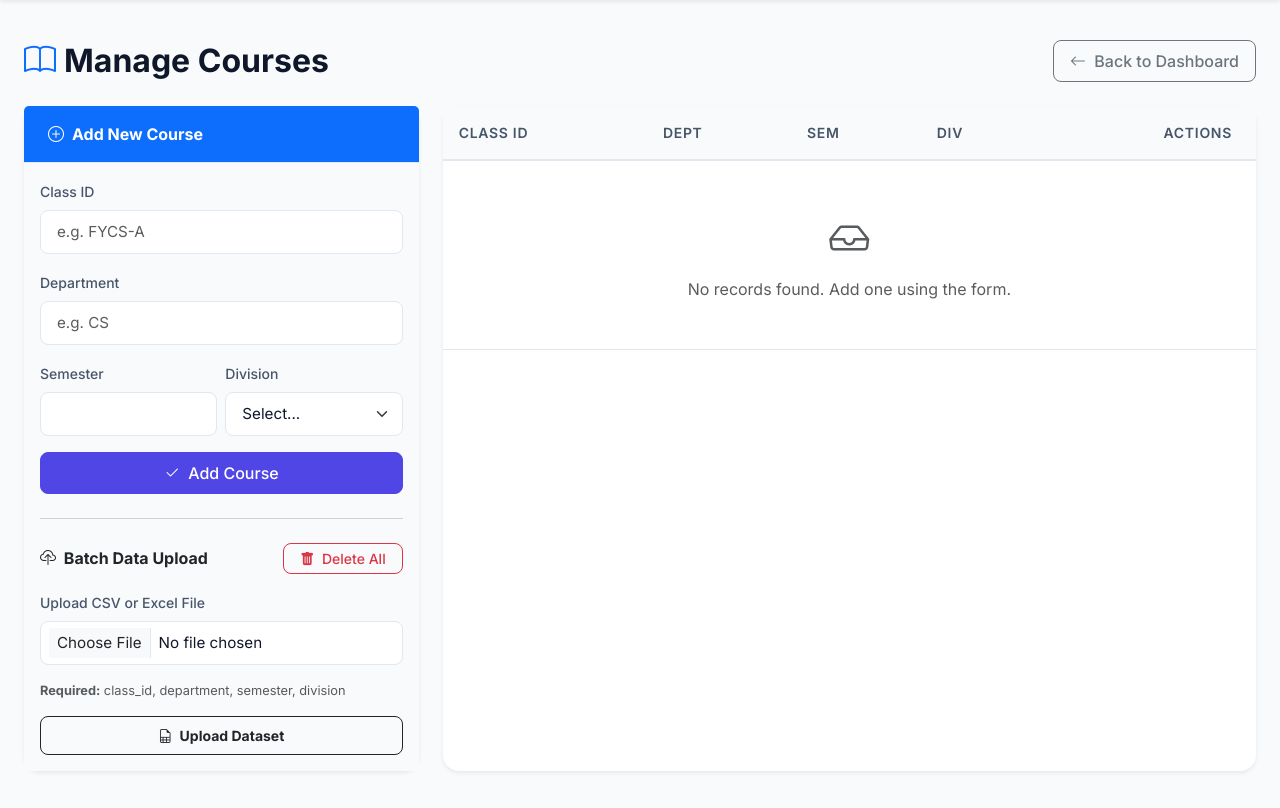
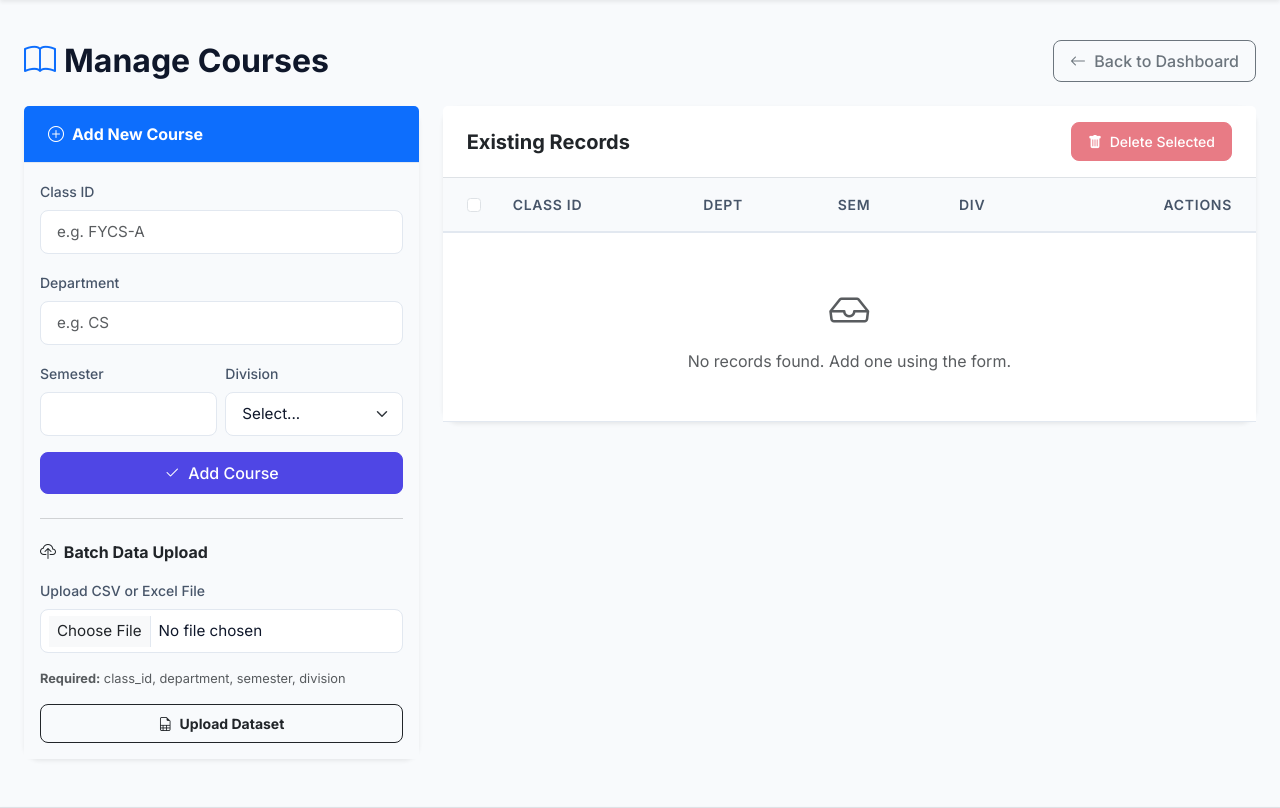
Before and after one commit to Saurabh-Yadav-4712/autotime-webapp, a Flask app: page /manage_courses in a window 1280 px wide. Shown: the part 57-865 px from the top of the page. Run offline with Flask 3, Linux system fonts and the light colour scheme; the visitor is signed in with stand-in values (Sample User, id 1); parts of the project's set-up code (start-up, migrations or seed data) failed here and were passed over.

Commit message:
Replace Delete All with Checkbox Multi-Delete, and auto-calculate required_hours for bulk imports

```diff
--- a/app/routes.py
+++ b/app/routes.py
@@ -327,11 +327,20 @@ def bulk_import(manage_type):
                     cid = get_val(row, 'class_id', 'classid')
                     tid = get_val(row, 'teacher_id', 'teacherid')
                     stype = get_val(row, 'subject_type', 'subjecttype') or 'Theory'
-                    req_hrs = get_val(row, 'required_hours', 'requiredhours') or 1
+                    req_hrs_raw = get_val(row, 'required_hours', 'requiredhours')
                     tot_hrs = get_val(row, 'total_course_hours', 'totalcoursehours', 'totalhours') or 50
                     sess_len = get_val(row, 'session_length', 'sessionlength') or 1
+
+                    if req_hrs_raw:
+                        req_hrs = int(req_hrs_raw)
+                    else:
+                        weeks_setting = Settings.query.filter_by(institute_code=inst_code, key='weeks_per_semester').first()
+                        weeks = int(weeks_setting.value) if weeks_setting else 15
+                        import math
+                        req_hrs = math.ceil(int(tot_hrs) / (weeks * int(sess_len)))
+
                     if not scode: raise ValueError("subject_code missing")
-                    s = Subject(institute_code=inst_code, subject_code=scode, subject_name=sname, class_id=cid, teacher_id=tid, subject_type=stype, required_hours=int(req_hrs), total_course_hours=int(tot_hrs), session_length=int(sess_len))
+                    s = Subject(institute_code=inst_code, subject_code=scode, subject_name=sname, class_id=cid, teacher_id=tid, subject_type=stype, required_hours=req_hrs, total_course_hours=int(tot_hrs), session_length=int(sess_len))
                     db.session.add(s)
                 db.session.commit()
                 success_count += 1
@@ -518,25 +527,31 @@ def delete_item(type, id):
 
     return redirect(url_for('main.' + route))
 
-@main_bp.route('/delete_all/<type>')
-def delete_all_items(type):
+@main_bp.route('/bulk_delete/<type>', methods=['POST'])
+def bulk_delete_items(type):
     if 'admin_id' not in session: return redirect(url_for('main.login_page'))
     inst_code = session['institute_code']
+    selected_ids = request.form.getlist('selected_ids')
+
+    if not selected_ids:
+        flash('No items selected for deletion.', 'warning')
+        if type == 'course': return redirect(url_for('main.manage_courses'))
+        if type == 'teacher': return redirect(url_for('main.manage_teachers'))
+        return redirect(url_for('main.manage_subjects'))
 
     try:
         if type == 'course':
-            num_deleted = Course.query.filter_by(institute_code=inst_code).delete()
+            num_deleted = Course.query.filter(Course.id.in_(selected_ids), Course.institute_code==inst_code).delete(synchronize_session=False)
             route = 'manage_courses'
-            flash(f'Successfully deleted all {num_deleted} courses.', 'info')
         elif type == 'teacher':
-            num_deleted = Teacher.query.filter_by(institute_code=inst_code).delete()
+            num_deleted = Teacher.query.filter(Teacher.id.in_(selected_ids), Teacher.institute_code==inst_code).delete(synchronize_session=False)
             route = 'manage_teachers'
-            flash(f'Successfully deleted all {num_deleted} teachers.', 'info')
         elif type == 'subject':
-            num_deleted = Subject.query.filter_by(institute_code=inst_code).delete()
+            num_deleted = Subject.query.filter(Subject.id.in_(selected_ids), Subject.institute_code==inst_code).delete(synchronize_session=False)
             route = 'manage_subjects'
-            flash(f'Successfully deleted all {num_deleted} subjects.', 'info')
+
         db.session.commit()
+        flash(f'Successfully deleted {num_deleted} items.', 'info')
     except Exception as e:
         db.session.rollback()
         flash(f'Error deleting items: {str(e)}', 'danger')
--- a/app/templates/admin/manage_master.html
+++ b/app/templates/admin/manage_master.html
@@ -132,7 +132,6 @@
                 <!-- BATCH UPLOAD SECTION -->
                 <div class="d-flex justify-content-between align-items-center mb-3">
                     <h6 class="fw-bold text-dark mb-0"><i class="bi bi-cloud-upload me-1"></i> Batch Data Upload</h6>
-                    <a href="/delete_all/{{ manage_type }}" class="btn btn-sm btn-outline-danger px-3 py-1" data-turbo="false" onclick="return confirm('WARNING: Are you sure you want to delete ALL {{ manage_type }}s? This action cannot be undone.');"><i class="bi bi-trash-fill me-1"></i> Delete All</a>
                 </div>
 
                 <form action="/bulk_import/{{ manage_type }}" method="POST" enctype="multipart/form-data">
@@ -159,12 +158,22 @@
 
     <!-- DATA TABLE (RIGHT SIDE) -->
     <div class="col-md-8">
+        <form id="bulkDeleteForm" action="/bulk_delete/{{ manage_type }}" method="POST" onsubmit="return confirm('Are you sure you want to delete the selected items?');">
             <div class="card shadow-sm border-0 h-100">
+                <div class="card-header bg-white border-bottom d-flex justify-content-between align-items-center py-3">
+                    <h5 class="mb-0 fw-bold text-dark">Existing Records</h5>
+                    <button type="submit" class="btn btn-sm btn-danger" id="bulkDeleteBtn" disabled>
+                        <i class="bi bi-trash-fill me-1"></i> Delete Selected
+                    </button>
+                </div>
                 <div class="card-body p-0">
                     <div class="table-responsive">
                         <table class="table table-hover align-middle mb-0">
                             <thead class="table-light">
                                 <tr>
+                                    <th class="ps-4" style="width: 40px;">
+                                        <input class="form-check-input" type="checkbox" id="selectAll">
+                                    </th>
                                     {% if manage_type == 'course' %}
                                     <th>Class ID</th><th>Dept</th><th>Sem</th><th>Div</th>
                                     {% elif manage_type == 'teacher' %}
@@ -178,15 +187,18 @@
                         <tbody>
                             {% for item in items %}
                             <tr>
+                                <td class="ps-4">
+                                    <input class="form-check-input item-checkbox" type="checkbox" name="selected_ids" value="{{ item.id }}">
+                                </td>
                                 {% if manage_type == 'course' %}
-                                <td class="fw-bold ps-4">{{ item.class_id }}</td><td>{{ item.department }}</td><td>{{ item.semester }}</td><td><span class="badge bg-secondary">{{ item.division }}</span></td>
+                                <td class="fw-bold">{{ item.class_id }}</td><td>{{ item.department }}</td><td>{{ item.semester }}</td><td><span class="badge bg-secondary">{{ item.division }}</span></td>
                                 {% elif manage_type == 'teacher' %}
-                                <td class="fw-bold ps-4">{{ item.teacher_id }}</td>
+                                <td class="fw-bold">{{ item.teacher_id }}</td>
                                 <td><div class="fw-semibold">{{ item.name }}</div><small class="text-muted">{{ item.email }}</small></td>
                                 <td><span class="badge bg-light text-dark border">{{ item.departments }}</span></td>
                                 <td><small class="text-muted">{{ item.available_days }}</small></td>
                                 {% elif manage_type == 'subject' %}
-                                <td class="fw-bold ps-4">{{ item.subject_code }}</td>
+                                <td class="fw-bold">{{ item.subject_code }}</td>
                                 <td><div class="fw-semibold">{{ item.subject_name }}</div><span class="badge bg-light text-dark border">{{ item.subject_type }}</span></td>
                                 <td><small class="text-muted">{{ item.class_id }}</small></td>
                                 <td>{{ item.teacher_id }}</td>
@@ -201,7 +213,7 @@
                             {% endfor %}
                             {% if not items %}
                             <tr>
-                                <td colspan="6" class="text-center text-muted py-5">
+                                <td colspan="7" class="text-center text-muted py-5">
                                     <i class="bi bi-inbox fs-1 d-block mb-2"></i>
                                     No records found. Add one using the form.
                                 </td>
@@ -210,10 +222,38 @@
                         </tbody>
                     </table>
                 </div>
+            </div>
+        </div>
+        </form>
 
     </div>
 </div>
 
-    </div>
-</div>
+<script>
+    document.addEventListener("DOMContentLoaded", function() {
+        const selectAll = document.getElementById('selectAll');
+        const checkboxes = document.querySelectorAll('.item-checkbox');
+        const bulkDeleteBtn = document.getElementById('bulkDeleteBtn');
+
+        function updateBtnState() {
+            const anyChecked = Array.from(checkboxes).some(cb => cb.checked);
+            bulkDeleteBtn.disabled = !anyChecked;
+        }
+
+        if(selectAll) {
+            selectAll.addEventListener('change', function() {
+                checkboxes.forEach(cb => cb.checked = this.checked);
+                updateBtnState();
+            });
+        }
+
+        checkboxes.forEach(cb => {
+            cb.addEventListener('change', function() {
+                if(!this.checked) selectAll.checked = false;
+                if(Array.from(checkboxes).every(c => c.checked)) selectAll.checked = true;
+                updateBtnState();
+            });
+        });
+    });
+</script>
 {% endblock %}
```
Lines whose indentation alone changed are shown as unchanged.
